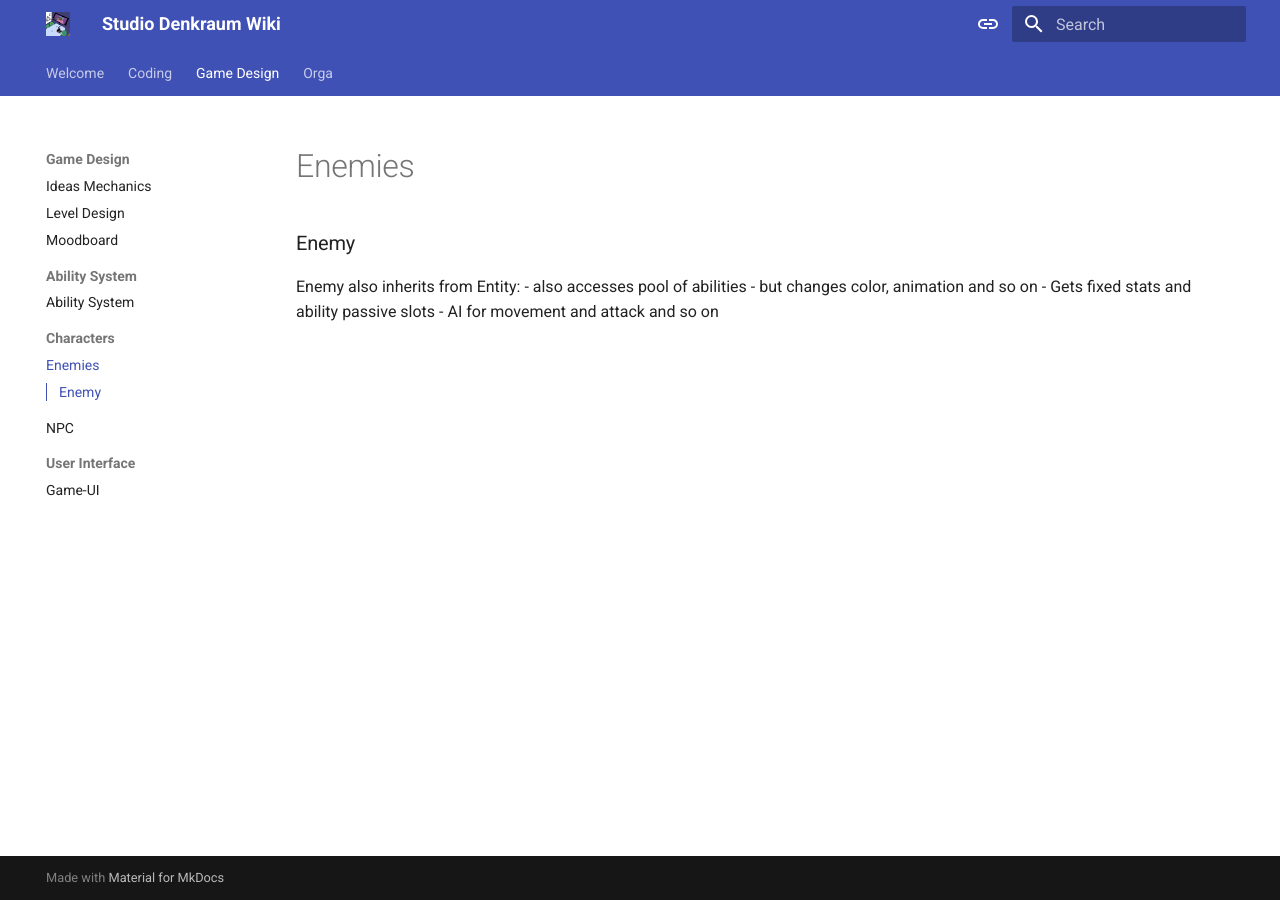
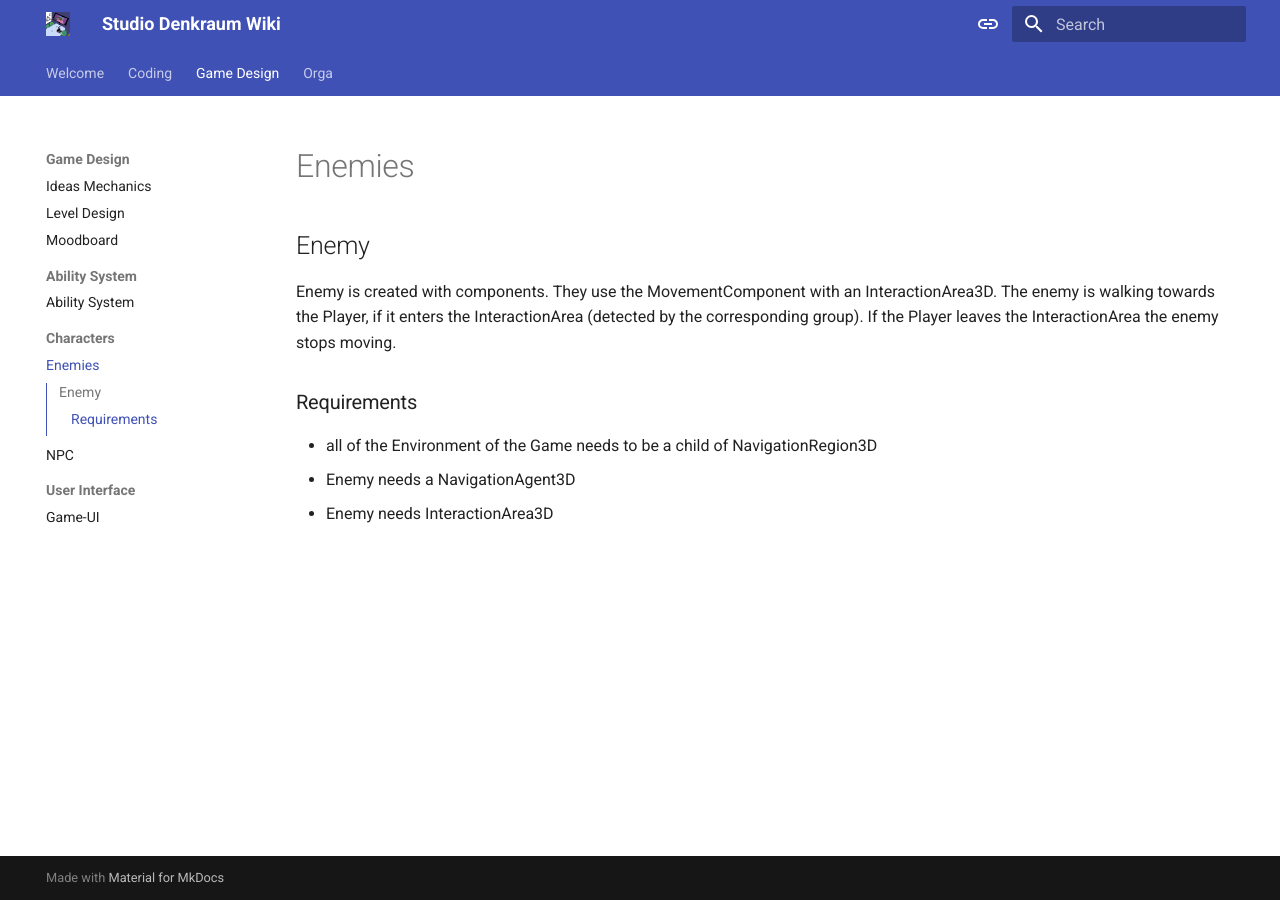
Before and after one commit to Studio-Denkraum/Studio-Denkraum.github.io, an MkDocs documentation site: the page built from docs/Game_Design/Characters/Enemies.md, in a window 1280 px wide. Built offline with MkDocs 1.6.1 and Material for MkDocs 9.7.7, drawn with Linux system fonts in a browser that asks for light colours.

Commit message:
added wiki for enemy and movement_component

```diff
--- a/docs/Game_Design/Characters/Enemies.md
+++ b/docs/Game_Design/Characters/Enemies.md
@@ -1,7 +1,9 @@
-### Enemy
+## Enemy
 
-Enemy also inherits from Entity:
-- also accesses pool of abilities
-- but changes color, animation and so on
-- Gets fixed stats and ability passive slots
-- AI for movement and attack and so on
+Enemy is created with components.
+They use the MovementComponent with an InteractionArea3D. The enemy is walking towards the Player, if it enters the InteractionArea (detected by the corresponding group).
+If the Player leaves the InteractionArea the enemy stops moving.
+### Requirements
+- all of the Environment of the Game needs to be a child of NavigationRegion3D
+- Enemy needs a NavigationAgent3D
+- Enemy needs InteractionArea3D
```
Also changed, not shown: docs/Coding/Components/MovementComponent.md (added, +21 -0 lines).
